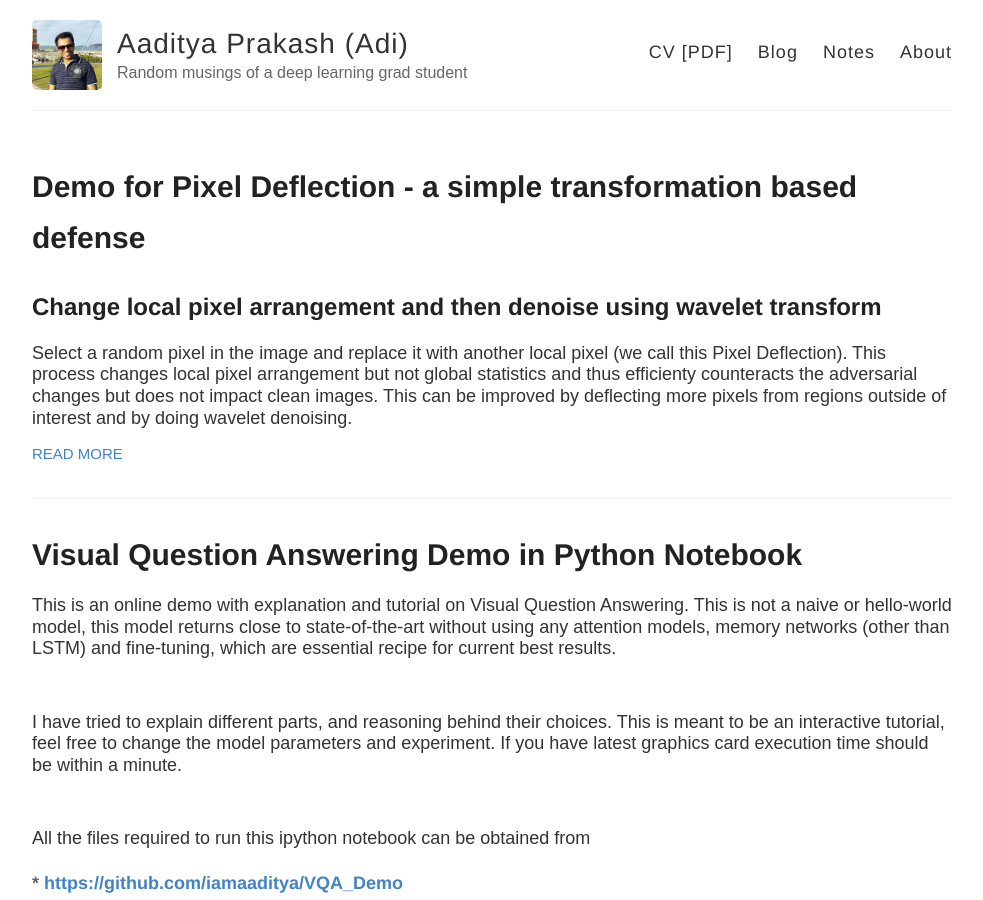
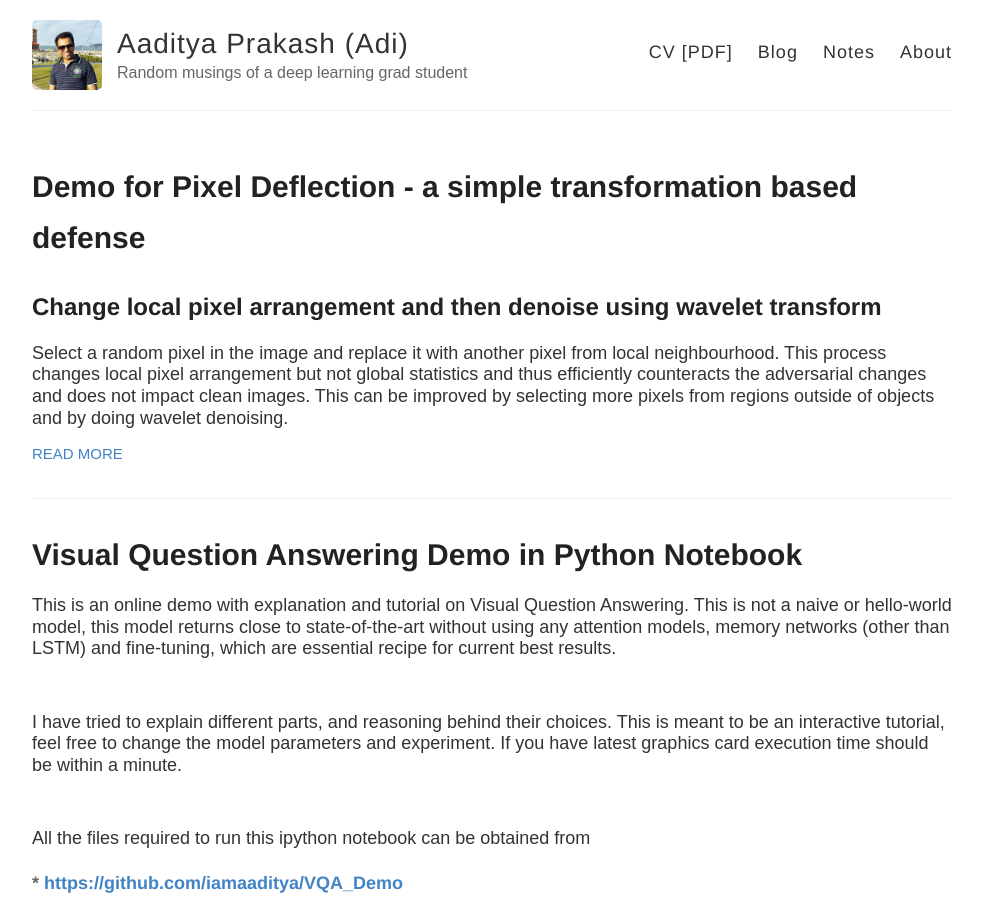
Before and after one commit to iamaaditya/iamaaditya.github.io, a Jekyll site: the page built from index.html, in a window 1280 px wide and 900 px high. Shown: the whole window, without its empty margins (84-1067 px from the left). Built offline with Jekyll 4.4.1, drawn with Linux system fonts in a browser that asks for light colours; some web fonts are replaced; formulas are drawn with MathJax 3; some of the changed lines change nothing that is shown.

Commit message:
update the post

````diff
--- a/_posts/2018-02-01-demo-for-pixel-deflection.md
+++ b/_posts/2018-02-01-demo-for-pixel-deflection.md
@@ -14,9 +14,9 @@
 
 
 ## Change local pixel arrangement and then denoise using wavelet transform
-Select a random pixel in the image and replace it with another local pixel (we call this Pixel Deflection).
-This process changes local pixel arrangement but not global statistics and thus efficienty counteracts the adversarial changes but does not impact clean images.
-This can be improved by deflecting more pixels from regions outside of interest and by doing wavelet denoising.
+Select a random pixel in the image and replace it with another pixel from local neighbourhood.
+This process changes local pixel arrangement but not global statistics and thus efficiently counteracts the adversarial changes and does not impact clean images.
+This can be improved by selecting more pixels from regions outside of objects and by doing wavelet denoising.
 
 Paper: [arXiv](https://arxiv.org/abs/1801.08926)
 Code : [GitHub](https://github.com/iamaaditya/pixel-deflection)
@@ -24,7 +24,7 @@
 
 **What**
 
-1. Select a random pixel and replace it with another randomly selected pixel from a local neighbourhod; we call this as pixel deflection (PD).
+1. Select a random pixel and replace it with another randomly selected pixel from a local neighbourhood; we call this as pixel deflection (PD).
 
 2. Use a class-activation type map (R-CAM) to select the pixel to deflect. Less important the pixel for classification higher the chances that it will get deflected.
 
@@ -32,9 +32,9 @@
 
 **Why**
 
-1. PD changes local staticstics without affecting the global statistics. Adversarial examples rely on specific activations; PD changes that but not enough to change overall image category.
+1. PD changes local statistics without affecting the global statistics. Adversarial examples rely on specific activations; PD changes that but not enough to change overall image category.
 
-2. Most attacks are agnostic to presence of semantic objects in the image; by picking more pixels outside the regions-of-interest we increase likelihood of destroying the adversarial pertubation but not much of the content.
+2. Most attacks are agnostic to the presence of semantic objects in the image; by picking more pixels outside the regions-of-interest we increase the likelihood of destroying the adversarial perturbation but not much of the content.
 
 3. Classifiers are trained on images without such (PD) noises. We can smoothen the impact of such noise by denoising, for which we found out that BayesShrink on DWT works best.
 
@@ -142,7 +142,7 @@
 
 
 Green color bar indicates the 'true' class of the image.
-Image is correctly classified as **'badger'** with 100% confidence.
+The image is correctly classified as **'badger'** with 100% confidence.
 
 ## Load and classify the adversarial image
 
@@ -162,7 +162,7 @@
 
 # Pixel Deflection
 
-In our paper we use pixel deflection with a heatmap, but first lets look at pixel deflection without any maps.
+In our paper, we use pixel deflection with a heatmap, but first let's look at pixel deflection without any maps.
 
 
 ```python
@@ -195,7 +195,7 @@
 
 
 
-Pixel Deflection is able to retrieve the original class of the image, although the confidence of the true class **badger** has gone down significantly when compared with clean image -  from 99.7% to 52%.
+Pixel Deflection is able to retrieve the original class of the image, although the confidence of the true class **badger** has gone down significantly when compared with the clean image -  from 99.7% to 52%.
 
 ### Let's see the pixels that were deflected.
 
@@ -212,14 +212,14 @@
 
 
 
-Since we are not using any map, probability of selecting any pixel in the image is equally likely.
+Since we are not using any map, the probability of selecting any pixel in the image is equally likely.
 If deflecting 200 pixels can cause such a major change in the class probabilities, **skunk** from 59% from 25% and **badger** from 15% to 54%, then it begs the question, how much impact will this transformation (pixel deflection) have on the clean images.
 
 
-## Impact on clean image
+## Impact on the clean image
 
-For most transformation based defenses impact on clean image is too severe, which makes them less useful.
-However, impact of Pixel Deflection on clean image is almost negligible.
+For most transformation based defenses impact on the clean image is too severe, which makes them less useful (e.g. JPEG, TVM)
+However, the impact of Pixel Deflection on the clean image is almost negligible.
 
 
 ```python
@@ -233,7 +233,7 @@
 
 
 
-Probability of true class **badger** remains at 100%.
+The probability of true class **badger** remains at 100%.
 Let's investigate the diff with the clean image.
 
 
@@ -249,7 +249,7 @@
 
 
 ## Impact of increasing number of deflections
-Increasing the number of deflections significantly increases the accruacy of the recovery of the true class.
+Increasing the number of deflections significantly increases the accuracy of the recovery of the true class.
 
 
 ```python
@@ -263,7 +263,7 @@
 
 
 
-Now the accuracy jumps to 75% but it does not change degrade the accuracy on clean image, as shown below.
+Now the accuracy jumps to 75% but it does not change degrade the accuracy on the clean image, as shown below.
 
 
 
@@ -289,7 +289,7 @@
 
 # Wavelet Denoiser
 
-As we state in our paper, pixel-deflection is a form of artifical noise, and denoising this image will get rid of some of this noise.
+As we state in our paper, pixel-deflection is a form of artificial noise, and denoising this image will get rid of some of this noise.
 Let's see what happens after applying wavelet denoising.
 
 
@@ -315,7 +315,7 @@
 
 
 As we can see that the confidence on the true class **badger** has gone up from 52 to 92 and the adversary class confidence has gone down from 25 to 7.
-Thus, when we combine __Pixel Deflection__ and __Wavlet Denoising__, overall effect is ----
+Thus, when we combine __Pixel Deflection__ and __Wavelet Denoising__, overall effect is ----
 
 
 | Class         | Clean         |Adversary| PD + WD  |
@@ -328,22 +328,22 @@
 
 ## Attacks are non-localized
 
-In our paper we analyzed the location of pixels where the adversary add the perturbation and found out that most attacks are agnostic to the presence of semantic objects. Correlation between pixels of class-object and pixels perturbed by attacks is very low.
+In our paper, we analyzed the location of pixels where the adversary adds the perturbation and found out that most attacks are agnostic to the presence of semantic objects. Correlation between pixels of class-object and pixels perturbed by attacks is very low.
 Here, is the average location of adversarial perturbation for some of the major known attacks.
 
 ![distribution_of_attacks](https://i.imgur.com/ydQ0a5e.png){: .center-image}
 
-The top left image shows the average location of the object (corresponding to the true class of the image). It is no surprise that most objects of interest is in the center of the image. This could just be human bias for taking pictures especially those which are part of ImageNet.
+The top left image shows the average location of the object (corresponding to the true class of the image). It is no surprise that most objects of interest are in the center of the image. This could just be human bias for taking pictures especially those which are part of ImageNet.
 
-We take advantage of non-localized adversary by deflecting more pixels that are outside the regions of interest for a given image. Since precise boundaries are not needed it is sufficient to obtain a weak localization technique like [Class Activation Map](http://cnnlocalization.csail.mit.edu/). However, we found out that CAM has a inherent weakness when it comes to adversarial images.
+We take advantage of the non-localized adversary by deflecting more pixels that are outside the regions of interest for a given image. Since precise boundaries are not needed it is sufficient to obtain a weak localization technique like [Class Activation Map](http://cnnlocalization.csail.mit.edu/). However, we found out that CAM has an inherent weakness when it comes to adversarial images.
 
 # CAM vs Robust Activation Maps
 
-Class Activation Maps are heatmaps which highlight the areas most discriminative for a given image and a given class. This works well when the image contains the object given as the class but not so much if the given class name has no presence in the image. In a given adversarial image by definition the 'class' of the image is not the same as the true class. Thus, generating CAMs for adversarial images is difficulty.
+Class Activation Maps are heatmaps which highlight the areas most discriminative for a given image and a given class. This works well when the image contains the object given as the class but not so much if the given class name has no presence in the image. In a given adversarial image by definition, the 'class' of the image is not the same as the true class. Thus, generating CAMs for dversarial images is difficult.
 
-In order to overcome this, we propose a robust version of CAMs. If we see the Top-5 predictions for the adversarial image ```img_adversary``` other than the 'adversarial class' it is no surprise that most of these classes are closely related to true class even if not the same; *skunk, polecat, weasel* and *mink* are all similar looking animals. This is a a well known side effect of ImageNet because the thousand classes of ImageNet has lot of fine-grained classes of similar objects/species.
+In order to overcome this, we propose a robust version of CAMs. If we see the Top-5 predictions for the adversarial image ```img_adversary``` other than the 'adversarial class' it is no surprise that most of these classes are closely related to true class even if not the same; *skunk, polecat, weasel*, and *mink* are all similar looking animals. This is a well-known side effect of ImageNet because a thousand classes of ImageNet has a lot of fine-grained classes of similar objects/species.
 
-Robust Activation Map is geometric mean of CAM obtained using the top-K classes. By taking top-K classes, we average out the impact that a single bad adversarial class may cause to the activation map.
+Robust Activation Map is geometric mean of CAM obtained using the top-K classes. By taking top-K classes, we average out the impact that a single bad adversarial class may have on the activation map.
 
 For more details, we refer the reader to [our paper](https://arxiv.org/abs/1801.08926v1).
 
@@ -444,8 +444,8 @@
 
 
 
-As we can see performance of Pixel Deflection with RCAM is significantly higher (82%) than Pixel Deflection without RCAM (52%).
-Since PD with RCAM skips deflections when the randomly selected pixel lies in the hot regions (as show by RCAM above), it needs on average more deflections than standard PD.
+As we can see the performance of Pixel Deflection with RCAM is significantly higher (82%) than Pixel Deflection without RCAM (52%).
+Since PD with RCAM skips deflections when the randomly selected pixel lies in the hot regions (as shown by RCAM above), it needs on average more deflections than standard PD.
 
 ## Distribution of Pixel Deflection with RCAM
 
@@ -474,7 +474,7 @@
 
 
 
-We can see that in the image which goes PD withou RCAM number of pixels deflected in the HOT zone (_red color_) is much less compared to the image that goes PD without RCAM.
+We can see that in the image which goes PD without RCAM number of pixels deflected in the HOT zone (_red color_) is much less compared to the image that goes PD without RCAM.
 
 ## Wavelet Denoising after PD with RCAM
 
@@ -489,7 +489,7 @@
 
 
 
-Now the confidence on the true clas **badger** is 97% and on the adversarial class **skunk** is 2%. This is our best result.
+Now the confidence of the true class **badger** is 97% and on the adversarial class **skunk** is 2%. This is our best result.
 
 # Results
 
@@ -503,6 +503,11 @@
 
 ## Notes
 
-For this image, it seems window of 20 might give better results, but for experiments I wanted to keep the same window as reported in our paper.
+For this image, it seems window of 20 might give better results, but for experiments, I wanted to keep the same window as reported in our paper.
+I have omitted the discussion of soft shrinkage for wavelet transform, which we found works much better than hard shrinkage.
+There is also a beneefit of about 1.6% of doing YCbCr transformation from RGB before doing wavelet transform.
+
+Strictly this is a black-box defense as the attack model does not know the defense strategy. Randomness of the strategy makes it harder to implement
+a viable approximation without relying on a specific pattern of pixels. This work is most similar to [this](https://arxiv.org/pdf/1711.00117.pdf) and [this](https://arxiv.org/abs/1711.01991).
 
 For errors and corrections please contact aprakash@brandeis.edu
````
